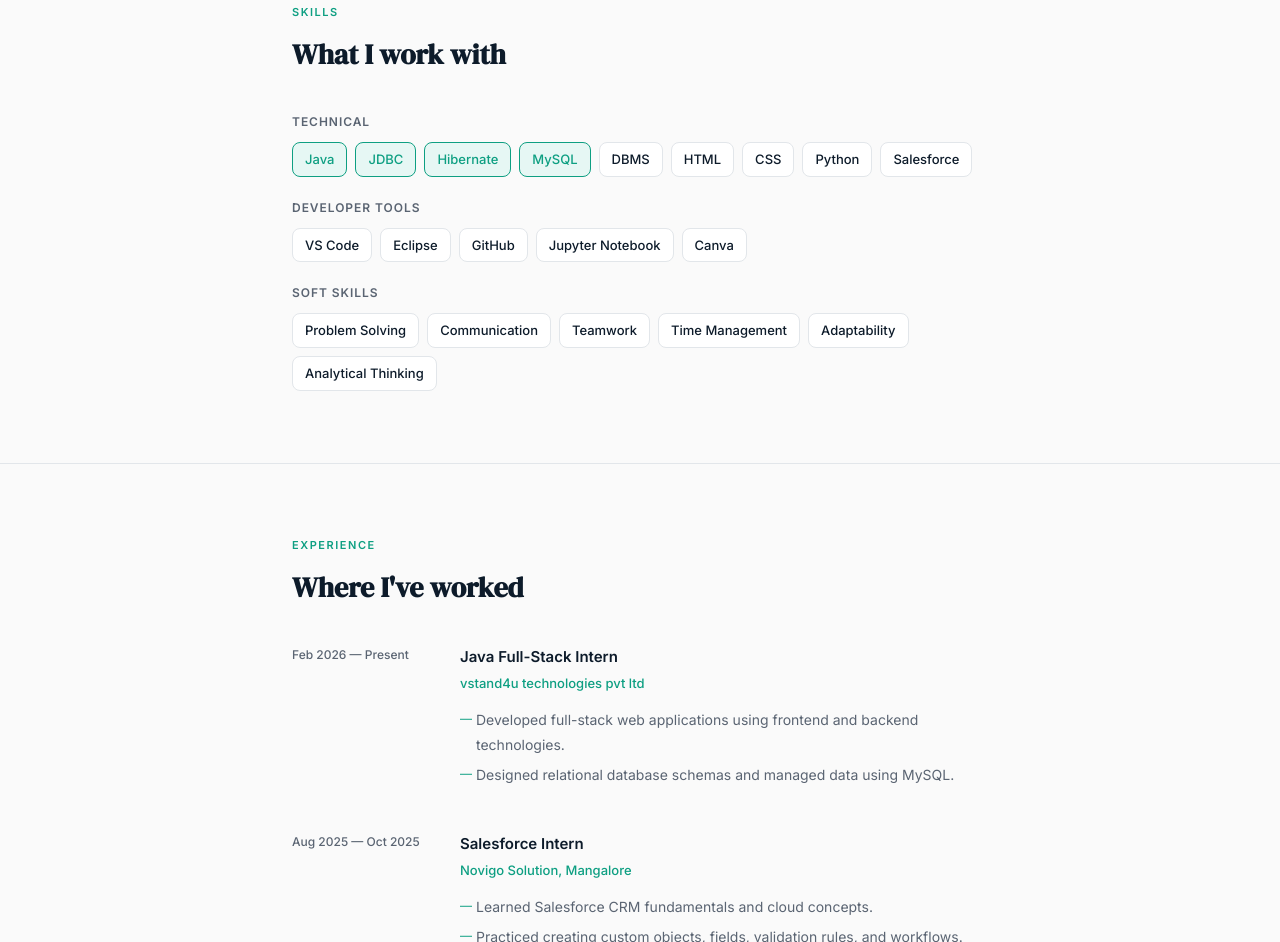
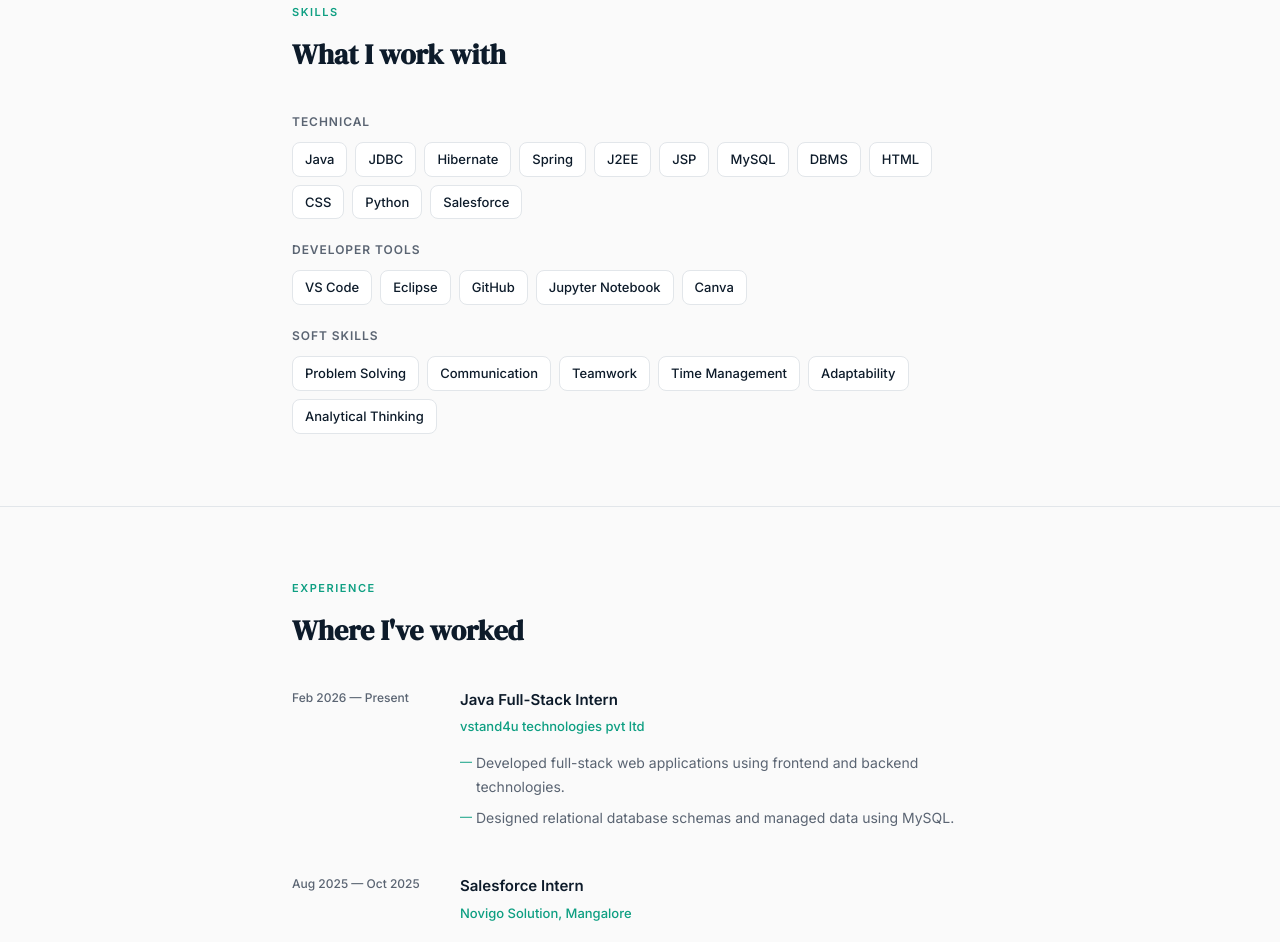
Before and after one commit to Shahinashan/shahina-portfolio, a plain HTML site: page index.html in a window 1280 px wide. Shown: the part 1107-2049 px from the top of the page. Drawn offline with Linux system fonts and the light colour scheme.

Commit message:
Add files via upload

```diff
--- a/index.html
+++ b/index.html
@@ -376,10 +376,13 @@
       <div>
         <p class="skill-group-label">Technical</p>
         <div class="skill-tags">
-          <span class="tag accent">Java</span>
-          <span class="tag accent">JDBC</span>
-          <span class="tag accent">Hibernate</span>
-          <span class="tag accent">MySQL</span>
+          <span class="tag">Java</span>
+          <span class="tag">JDBC</span>
+          <span class="tag">Hibernate</span>
+          <span class="tag">Spring</span>
+          <span class="tag">J2EE</span>
+          <span class="tag">JSP</span>
+          <span class="tag">MySQL</span>
           <span class="tag">DBMS</span>
           <span class="tag">HTML</span>
           <span class="tag">CSS</span>
```
